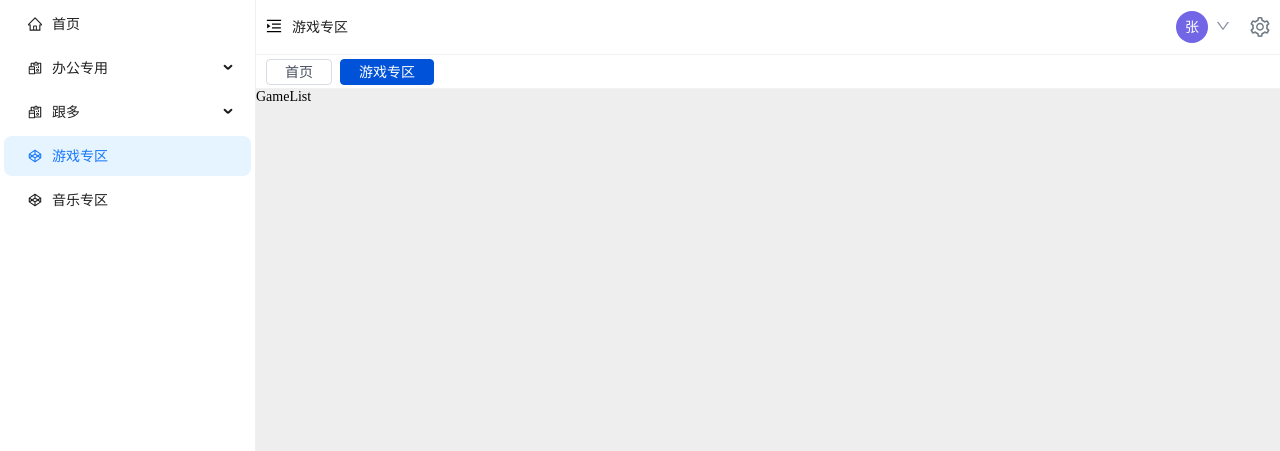
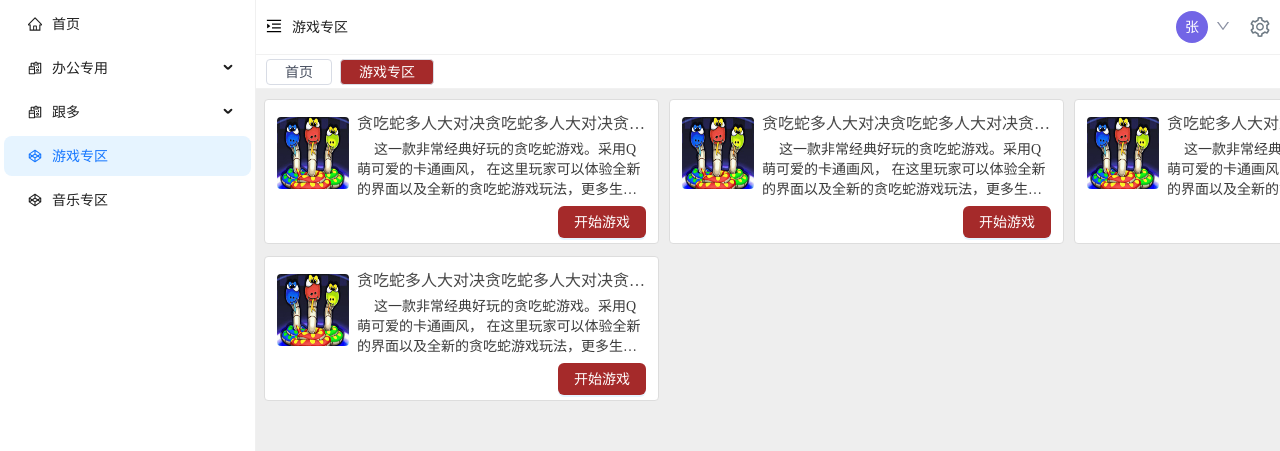
Before and after one commit to whenTheMorningDark/react-antd-ts-admin, a React app: page /dashboard in a window 1280 px wide. Both pictures are taken after a click on the item "游戏专区". Shown: the top 451 px of the page. Built offline with nearby package versions, Linux system fonts and the light colour scheme.

Commit message:
添加游戏列表

```diff
--- a/src/hooks/useColor.ts
+++ b/src/hooks/useColor.ts
@@ -86,7 +86,6 @@ const getGenerateColor = (primaryColor: string) => {
 
     colors.push(color);
   }
-  console.log(colors, 'colors');
 
   return colors;
 };
--- a/src/layouts/index.less
+++ b/src/layouts/index.less
@@ -8,15 +8,15 @@
   color: var(--main-bg-color);
 }
 
-:where(.css-dev-only-do-not-override-1vtf12y).ant-menu-light:not(.ant-menu-horizontal) .ant-menu-submenu-title:hover {
-  background-color: var(--td-color1);
-  color: var(--main-bg-color);
-}
+// :where(.css-dev-only-do-not-override-1vtf12y).ant-menu-light:not(.ant-menu-horizontal) .ant-menu-submenu-title:hover {
+//   background-color: var(--td-color1);
+//   color: var(--main-bg-color);
+// }
 
-:where(.css-dev-only-do-not-override-1vtf12y).ant-menu-light:not(.ant-menu-horizontal) .ant-menu-item:not(.ant-menu-item-selected):hover {
-  background-color: var(--td-color1);
-  color: var(--main-bg-color);
-}
+// :where(.css-dev-only-do-not-override-1vtf12y).ant-menu-light:not(.ant-menu-horizontal) .ant-menu-item:not(.ant-menu-item-selected):hover {
+//   background-color: var(--td-color1);
+//   color: var(--main-bg-color);
+// }
 
 :where(.css-dev-only-do-not-override-1vtf12y).ant-menu-light:not(.ant-menu-horizontal) .ant-menu-submenu-title:active,
 :where(.css-dev-only-do-not-override-1vtf12y).ant-menu-light>.ant-menu:not(.ant-menu-horizontal) .ant-menu-submenu-title:active {
--- a/src/layouts/layoutsTab/index.less
+++ b/src/layouts/layoutsTab/index.less
@@ -39,9 +39,8 @@
     }
 
     &.active {
-      background-color: #0052d9;
+      background-color: var(--main-bg-color);
       color: #fff;
-      border-color: #0052d9;
     }
   }
 }
--- a/src/views/gameList/index.tsx
+++ b/src/views/gameList/index.tsx
@@ -1,9 +1,10 @@
 import React from 'react';
+import WrapperList from './wrapperList';
 
 function GameList() {
   return (
-    <div>
-      <span>GameList</span>
+    <div className='gameList'>
+      <WrapperList />
     </div>
   );
 }
--- /dev/null
+++ b/src/views/gameList/wrapperList/WrapperList.module.less
@@ -0,0 +1,79 @@
+.wrapperList {
+  display: flex;
+
+  :global {
+    .list-row {
+      display: grid;
+      padding-left: 8px;
+      width: 100%;
+      flex-wrap: wrap;
+      column-gap: 10px;
+      row-gap: 12px;
+      padding-top: 10px;
+      grid-template-columns: repeat(4, 1fr);
+
+      .list-row-item {
+        width: 395px;
+        height: 145px;
+        display: flex;
+        border: 1px solid #ddd;
+        padding: 8px 12px;
+        background-color: #fff;
+        border-radius: 4px;
+
+        .img {
+          width: 72px;
+          margin-right: 8px;
+          display: flex;
+          padding-top: 9px;
+
+          img {
+            border-radius: 4px;
+          }
+        }
+
+        .list-row-item-right {
+          // flex: 1;
+          width: calc(100% - 80px);
+
+          .list-row-item-title {
+            height: 32px;
+            line-height: 32px;
+            font-size: 16px;
+            font-weight: 500;
+            color: #484848;
+            overflow: hidden;
+            text-overflow: ellipsis;
+            white-space: nowrap;
+          }
+
+          .list-row-item-desc {
+            overflow: hidden;
+            text-overflow: ellipsis;
+            display: -webkit-box;
+            -webkit-line-clamp: 3;
+            -webkit-box-orient: vertical;
+            color: #3b3b3b;
+            margin-bottom: 6px;
+            line-height: 20px;
+            text-indent: 17px;
+          }
+
+          .list-row-item-bottom {
+            text-align: right;
+          }
+        }
+
+        .ant-btn-primary {
+          background-color: var(--main-bg-color);
+        }
+      }
+    }
+  }
+}
+
+@media screen and (max-width: 1920px) {
+  .list-row {
+    grid-template-columns: repeat(4, 1fr)
+  }
+}
--- /dev/null
+++ b/src/views/gameList/wrapperList/index.tsx
@@ -0,0 +1,101 @@
+import React from 'react';
+import { Button } from 'antd';
+import Style from './WrapperList.module.less';
+import snakeImg from '../images/snake.jpg';
+
+function WrapperList() {
+  console.log('WrapperList', Style);
+  return (
+    <div className={Style.wrapperList}>
+      <div className='list-row'>
+        <div className='list-row-item'>
+          <div className='img'>
+            <img src={snakeImg} alt='' width='72px' height='72px' />
+          </div>
+          <div className='list-row-item-right'>
+            <div className='list-row-item-title'>贪吃蛇多人大对决贪吃蛇多人大对决贪吃蛇多人大对决</div>
+            <div className='list-row-item-desc'>
+              这一款非常经典好玩的贪吃蛇游戏。采用Q萌可爱的卡通画风，
+              在这里玩家可以体验全新的界面以及全新的贪吃蛇游戏玩法，更多生动趣味的蛇蛇造型，更多的模式关卡。随时随地都可以玩，
+              非常适合打发时
+            </div>
+            <div className='list-row-item-bottom'>
+              <Button type='primary'>开始游戏</Button>
+            </div>
+          </div>
+        </div>
+
+        <div className='list-row-item'>
+          <div className='img'>
+            <img src={snakeImg} alt='' width='72px' height='72px' />
+          </div>
+          <div className='list-row-item-right'>
+            <div className='list-row-item-title'>贪吃蛇多人大对决贪吃蛇多人大对决贪吃蛇多人大对决</div>
+            <div className='list-row-item-desc'>
+              这一款非常经典好玩的贪吃蛇游戏。采用Q萌可爱的卡通画风，
+              在这里玩家可以体验全新的界面以及全新的贪吃蛇游戏玩法，更多生动趣味的蛇蛇造型，更多的模式关卡。随时随地都可以玩，
+              非常适合打发时
+            </div>
+            <div className='list-row-item-bottom'>
+              <Button type='primary'>开始游戏</Button>
+            </div>
+          </div>
+        </div>
+
+        <div className='list-row-item'>
+          <div className='img'>
+            <img src={snakeImg} alt='' width='72px' height='72px' />
+          </div>
+          <div className='list-row-item-right'>
+            <div className='list-row-item-title'>贪吃蛇多人大对决贪吃蛇多人大对决贪吃蛇多人大对决</div>
+            <div className='list-row-item-desc'>
+              这一款非常经典好玩的贪吃蛇游戏。采用Q萌可爱的卡通画风，
+              在这里玩家可以体验全新的界面以及全新的贪吃蛇游戏玩法，更多生动趣味的蛇蛇造型，更多的模式关卡。随时随地都可以玩，
+              非常适合打发时
+            </div>
+            <div className='list-row-item-bottom'>
+              <Button type='primary'>开始游戏</Button>
+            </div>
+          </div>
+        </div>
+
+        <div className='list-row-item'>
+          <div className='img'>
+            <img src={snakeImg} alt='' width='72px' height='72px' />
+          </div>
+          <div className='list-row-item-right'>
+            <div className='list-row-item-title'>贪吃蛇多人大对决贪吃蛇多人大对决贪吃蛇多人大对决</div>
+            <div className='list-row-item-desc'>
+              这一款非常经典好玩的贪吃蛇游戏。采用Q萌可爱的卡通画风，
+              在这里玩家可以体验全新的界面以及全新的贪吃蛇游戏玩法，更多生动趣味的蛇蛇造型，更多的模式关卡。随时随地都可以玩，
+              非常适合打发时
+            </div>
+            <div className='list-row-item-bottom'>
+              <Button type='primary'>开始游戏</Button>
+            </div>
+          </div>
+        </div>
+
+        <div className='list-row-item'>
+          <div className='img'>
+            <img src={snakeImg} alt='' width='72px' height='72px' />
+          </div>
+          <div className='list-row-item-right'>
+            <div className='list-row-item-title'>贪吃蛇多人大对决贪吃蛇多人大对决贪吃蛇多人大对决</div>
+            <div className='list-row-item-desc'>
+              这一款非常经典好玩的贪吃蛇游戏。采用Q萌可爱的卡通画风，
+              在这里玩家可以体验全新的界面以及全新的贪吃蛇游戏玩法，更多生动趣味的蛇蛇造型，更多的模式关卡。随时随地都可以玩，
+              非常适合打发时
+            </div>
+            <div className='list-row-item-bottom'>
+              <Button type='primary'>开始游戏</Button>
+            </div>
+          </div>
+        </div>
+      </div>
+
+    </div>
+  );
+}
+
+export default WrapperList;
```
Also changed, not shown: src/global.d.ts (added, +53 -0 lines), src/views/gameList/useSelectDemo.tsx (deleted, +0 -40 lines), src/views/gameList/images/snake.jpg (added).
